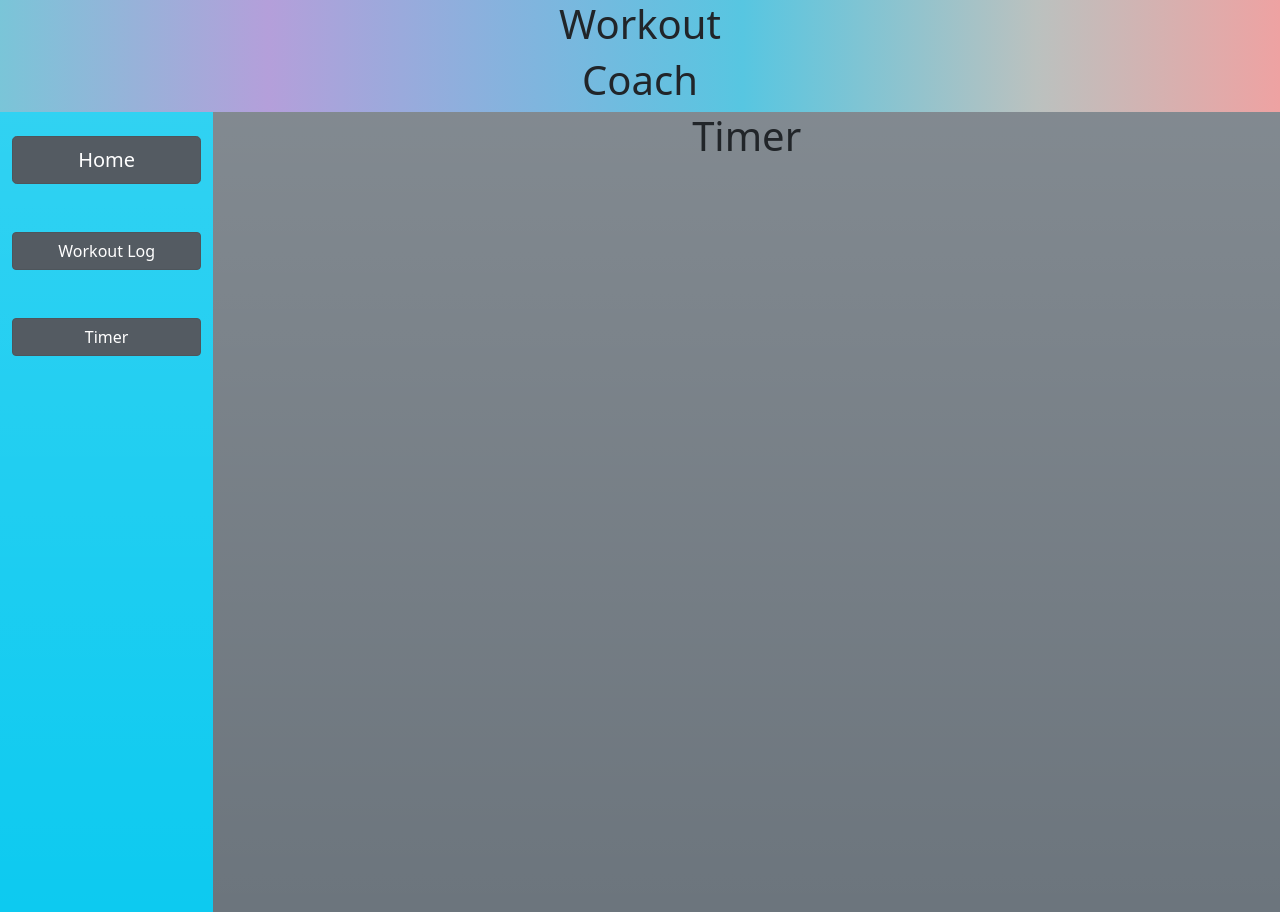
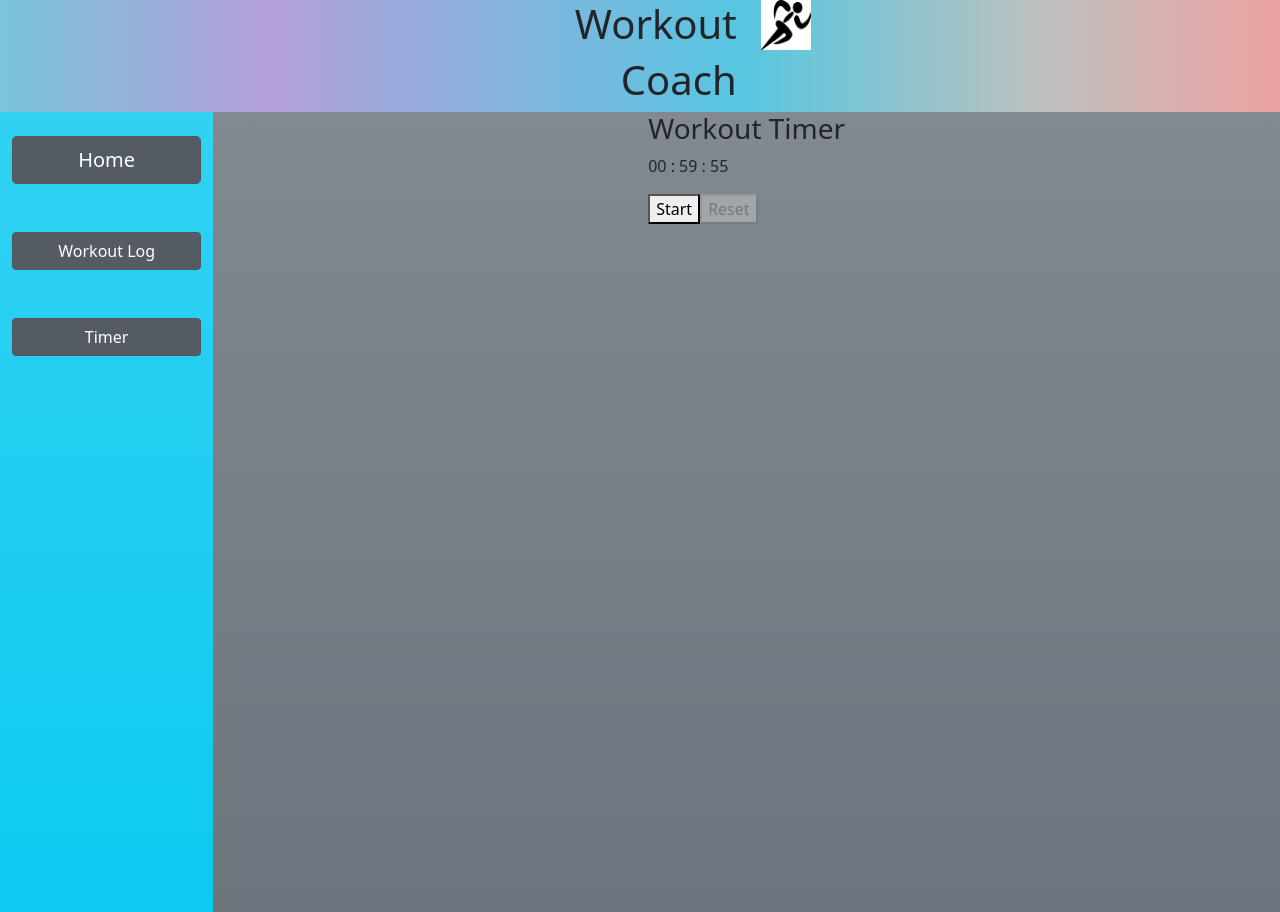
Before and after one commit to hhenske/project_workout-coach, a React (Create React App) app: page /timer in a window 1280 px wide. Built offline with nearby package versions, Linux system fonts and the light colour scheme.

Commit message:
Timer is copied from a tutorial.  Needs to be styled

```diff
--- a/package.json
+++ b/package.json
@@ -13,6 +13,7 @@
     "react-dom": "^17.0.2",
     "react-router-dom": "^5.3.0",
     "react-scripts": "4.0.3",
+    "react-stopwatch": "^2.0.4",
     "web-vitals": "^1.1.2"
   },
   "scripts": {
--- a/src/App.js
+++ b/src/App.js
@@ -4,7 +4,7 @@ import 'bootstrap/dist/css/bootstrap.css';
 import Form from './pages/Form';
 import Banner from './components/Banner';
 import Log from './pages/Log';
-import Timer from './pages/Timer';
+import Stopwatch from './pages/Stopwatch';
 import Navigation from './components/Navigation';
 // import classes from './App.module.css';
 
@@ -69,7 +69,7 @@ const App = () => {
               <Form />
           </Route>
           <Route path = "/timer">
-              <Timer />
+              <Stopwatch />
           </Route>
           <Route path = "/log">
               <Log />
--- a/src/components/Banner.js
+++ b/src/components/Banner.js
@@ -1,14 +1,21 @@
 import React from 'react';
 import classes from './Banner.module.css';
-
+import runner from '../images/runner.png';
 
 const Banner = () => {
 
 
   return (
     <React.Fragment>
+      <div className="col-7 text-right">
       <h1 className={classes.banner}>Workout</h1>
       <h1>Coach</h1>
+      </div>
+      <div className="col-5 text-left text-bottom">
+      <img src={runner}
+      width='50'
+       height="50"/>
+       </div>
     </React.Fragment>
   )};
 
--- a/src/pages/Form.js
+++ b/src/pages/Form.js
@@ -7,7 +7,7 @@ const Form = () => {
 return (
 
     <form>
-      <div>
+      <div className="text-center">
         <br />
         <h2>Let's choose a workout!</h2>
         <br />
@@ -21,7 +21,7 @@ return (
             </select></label>
         </div>
         <br />
-        <div>
+        <div className="text-center">
         <label><h4>How are you feeling today?</h4>
           <select name = "workoutIntensity">
                         <option value = "">* Choose one*</option>
--- /dev/null
+++ b/src/pages/Stopwatch.css
@@ -0,0 +1,59 @@
+@import url("https://fonts.googleapis.com/css2?family=Quicksand:wght@500&display=swap");
+
+body {
+  margin: 0;
+  font-family: "Quicksand", sans-serif;
+  background-color: #eceff1;
+  color: #010b40;
+}
+
+.app {
+  background-color: #0e4d92;
+  margin: 0 auto;
+  width: 300px;
+  height: 200px;
+  position: relative;
+  border-radius: 10px;
+}
+
+h3 {
+  color: white;
+  text-align: center;
+  padding-top: 8px;
+  letter-spacing: 1.2px;
+  font-weight: 500;
+}
+
+p {
+  font-size: 28px;
+}
+
+.stopwatch-card {
+  position: absolute;
+  text-align: center;
+  background-color: white;
+  box-shadow: 0 4px 8px 0 rgba(0, 0, 0, 0.2);
+  width: 325px;
+  height: 130px;
+  top: 110px;
+  left: 50%;
+  transform: translate(-50%, -50%);
+}
+
+button {
+  outline: none;
+  background: transparent;
+  border: 1px solid blue;
+  padding: 5px 10px;
+  border-radius: 7px;
+  color: blue;
+  cursor: pointer;
+}
+
+.buttons {
+  display: flex;
+  justify-content: space-evenly;
+  width: 150px;
+  margin: 0 auto;
+  margin-top: 5px;
+}
--- /dev/null
+++ b/src/pages/Stopwatch.js
@@ -0,0 +1,70 @@
+import React, { useState, useRef } from 'react';
+
+
+
+
+const Stopwatch = () => {
+  const [timer, setTimer] = useState(3595)
+  const [isActive, setIsActive] = useState(false)
+  const [isPaused, setIsPaused] = useState(false)
+  const increment = useRef(null)
+
+  const handleStart = () => {
+    setIsActive(true)
+    setIsPaused(true)
+    increment.current = setInterval(() => {
+      setTimer((timer) => timer + 1)
+    }, 1000)
+  }
+
+  const handlePause = () => {
+    clearInterval(increment.current)
+    setIsPaused(false)
+  }
+
+  const handleResume = () => {
+    setIsPaused(true)
+    increment.current = setInterval(() => {
+      setTimer((timer) => timer + 1)
+    }, 1000)
+  }
+
+  const handleReset = () => {
+    clearInterval(increment.current)
+    setIsActive(false)
+    setIsPaused(false)
+    setTimer(0)
+  }
+
+  const formatTime = () => {
+    const getSeconds = `0${(timer % 60)}`.slice(-2)
+    const minutes = `${Math.floor(timer / 60)}`
+    const getMinutes = `0${minutes % 60}`.slice(-2)
+    const getHours = `0${Math.floor(timer / 3600)}`.slice(-2)
+
+    return `${getHours} : ${getMinutes} : ${getSeconds}`
+  }
+
+  return (
+    <div className="app">
+      <h3>Workout Timer </h3>
+      <div className='stopwatch-card'>
+        <p>{formatTime()}</p>
+        <div className='buttons'>
+          {
+            !isActive && !isPaused ?
+              <button onClick={handleStart}>Start</button>
+              : (
+                isPaused ? <button onClick={handlePause}>Pause</button> :
+                  <button onClick={handleResume}>Resume</button>
+              )
+          }
+          <button onClick={handleReset} disabled={!isActive}>Reset</button>
+        </div>
+      </div>
+    </div>
+  );
+}
+
+
+  export default Stopwatch;
--- a/src/pages/Timer.js
+++ /dev/null
@@ -1,10 +0,0 @@
-
-
-const Timer = () => {
-
-
-    return <h1>Timer</h1>
-}
-
-
-export default Timer;
```
Also changed, not shown: src/images/runner.png (added), 1 other file (tests, documents, lock files or other folders).
